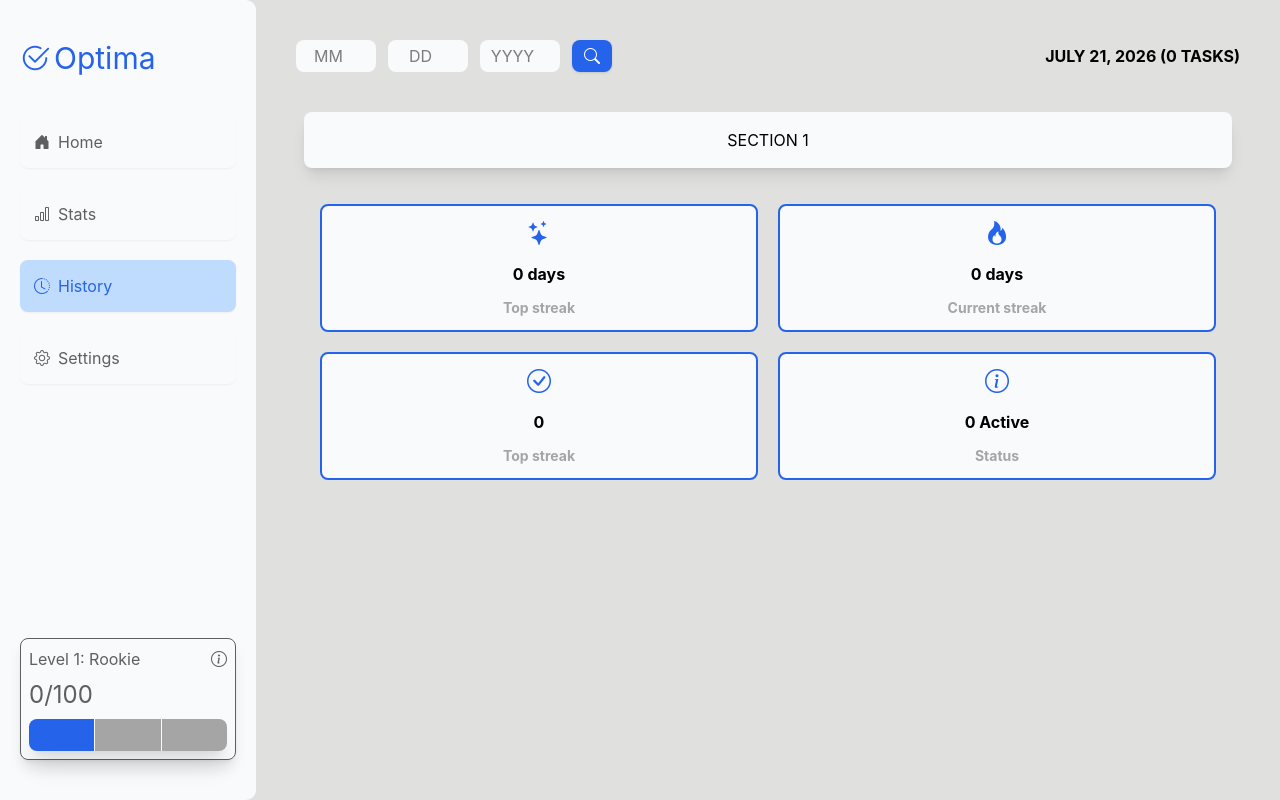
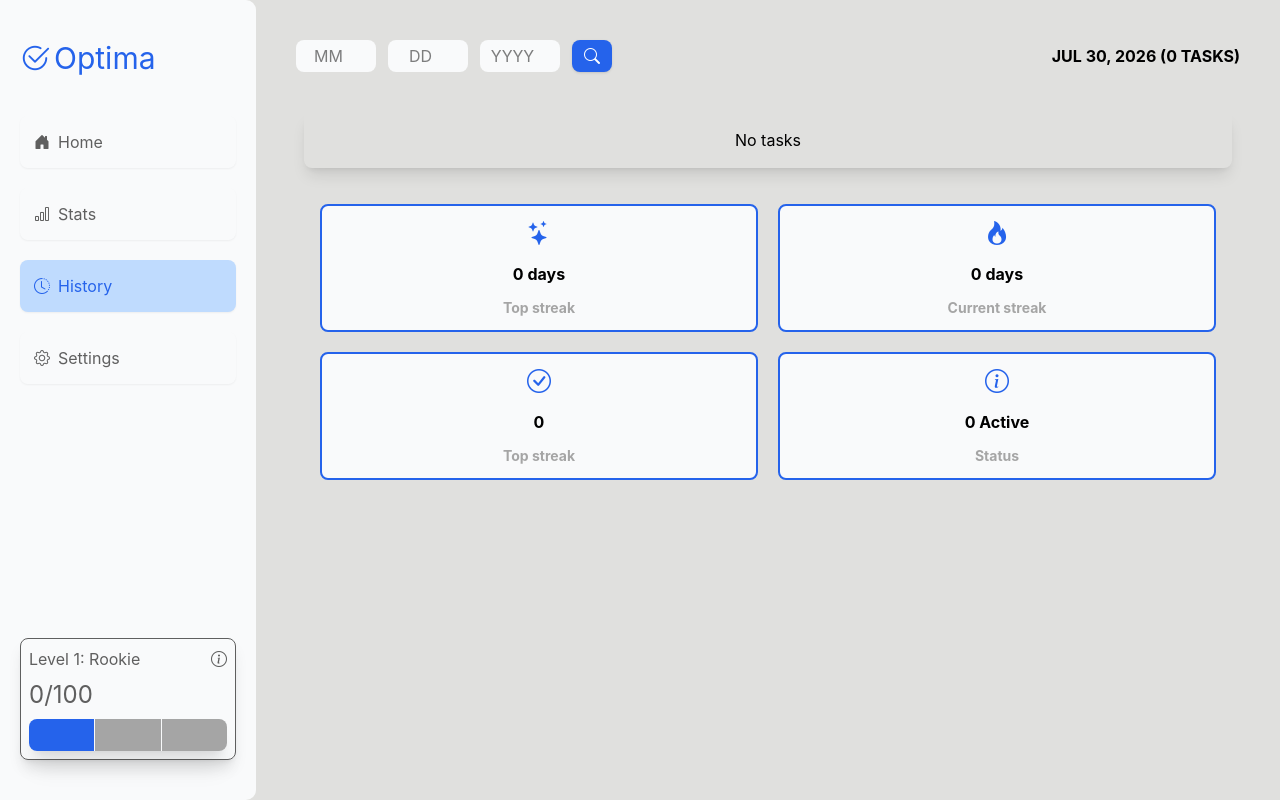
Before and after one commit to theinternetfae/Construction-site, a React (Vite) app: page /test/history in a window 1280 px wide. Built offline with nearby package versions, Linux system fonts and the light colour scheme.

Commit message:
Selecting history date

```diff
--- a/src/index.css
+++ b/src/index.css
@@ -624,7 +624,7 @@ body {
           }
 
           p {
-            @apply font-bold text-[10px]
+            @apply font-bold text-[10px] cursor-pointer
             lg:text-base;
           }
         }
@@ -633,7 +633,7 @@ body {
           @apply p-2 flex flex-col gap-5 mb-20;
 
           .history-tasks {
-            @apply p-4 text-center rounded-lg bg-[var(--mainbd-bg)] shadow-lg;
+            @apply p-4 text-center rounded-lg shadow-lg flex flex-col gap-5;
           }
 
           .history-result {
--- a/src/pages/History.jsx
+++ b/src/pages/History.jsx
@@ -1,21 +1,69 @@
+import { TaskContext } from "../js files/contexts";
+import dayjs from "../js files/DayJs";
+import { useContext, useEffect, useState, useMemo } from "react";
+import Task from "../utilities jsx/Task";
+
 function History() {
+
+    const {taskList} = useContext(TaskContext);
+
+    const [month, setMonth] = useState('');
+    const [date, setDate] = useState('');
+    const [year, setYear] = useState('');
+
+    const [selectedDate, setSelectedDate] = useState(dayjs());
+
+    function searchDate() {
+        const d = `${year}-${month}-${date}`;
+
+        setDate('');
+        setMonth('');
+        setYear('');
+
+        setSelectedDate(dayjs(d));
+    }
+
+    const todaysTasks = useMemo(() => {
+
+        const tasks = taskList.filter(t => selectedDate.isSame(dayjs(t.scheduledDate), "day"));
+
+        console.log(tasks);
+
+        return tasks;
+
+    }, [selectedDate, taskList])
+
+    useEffect(() => {
+        console.log(todaysTasks);
+    }, [])
+
     return (
         <div className="history">
             <section className="history-finder">
                 <div className="input-date">
-                    <input type="number" placeholder="MM"/>
-                    <input type="number" placeholder="DD"/>
-                    <input type="number" placeholder="YYYY"/>
-                    <i className="bi bi-search"></i>
+                    <input type="number" value={month} placeholder="MM" onChange={(e) => setMonth(e.target.value)}/>
+                    <input type="number" value={date} placeholder="DD" onChange={(e) => setDate(e.target.value)}/>
+                    <input type="number" value={year} placeholder="YYYY" onChange={(e) => setYear(e.target.value)}/>
+                    <i className="bi bi-search" onClick={(() => searchDate())}></i>
                 </div>
 
-                <p className="quick-info">JULY 21, 2026 (0 TASKS)</p>
+                <p className="quick-info" onClick={(() => setSelectedDate(dayjs()))}>
+                    {selectedDate.format('MMM DD, YYYY').toUpperCase()} ({`${todaysTasks.length} ${todaysTasks.length === 1 ? 'TASK' : 'TASKS'}`})
+                </p>
             </section>
 
             <section className="info-on-date">
 
                 <div className="history-tasks">
-                    SECTION 1
+                    {todaysTasks.length === 0 && 'No tasks'}
+                    {
+                        todaysTasks.map(t =>
+                            <Task
+                                taskInfo={t}
+                                noShow={true}
+                            />
+                        )
+                    }
                 </div>
 
                 <div className="history-result">
--- a/src/pages/Home.jsx
+++ b/src/pages/Home.jsx
@@ -122,7 +122,7 @@ function Home() {
                 <p className="current-date" onClick={() => {
                     setChosenDate(today);
                 }}>
-                    {`${chosenDate.format('MMMM DD, YYYY')}`}
+                    {chosenDate.format('MMMM DD, YYYY').toUpperCase()}
                 </p>
 
                 <i className="bi bi-clipboard-plus-fill" onClick={(() => setShowEditor(true))}></i>
--- a/src/utilities jsx/Task.jsx
+++ b/src/utilities jsx/Task.jsx
@@ -4,7 +4,7 @@ import { TaskContext } from "../js files/contexts.js";
 import { saveTaskList } from "../js files/Storage.js";
 import dayjs from "../js files/DayJs.js";
 
-function Task({taskInfo}) {
+function Task({taskInfo, noShow}) {
 
     const now = dayjs();
     const createdToday = !dayjs(taskInfo.scheduledDate).isToday();
@@ -24,12 +24,12 @@ function Task({taskInfo}) {
             </section>
 
             <section className="task-updates">
-                <i className={`bi bi-pencil ${createdToday ? 'cursor-not-allowed hover:text-[var(--muted-text)]' : ''} ${taskInfo.completed ? 'text-white hover:text-[var(--accent)]' : ''}`} title="Edit" onClick={() => {
+                <i className={`bi bi-pencil ${noShow ? 'hidden' : ''} ${createdToday ? 'cursor-not-allowed hover:text-[var(--muted-text)]' : ''} ${taskInfo.completed ? 'text-white hover:text-[var(--accent)]' : ''}`} title="Edit" onClick={() => {
                     if(createdToday) return;
                     setEditing(true)
                 }}></i>
 
-                <input type="checkbox" title="Complete" checked={taskInfo.completed} onChange={() => {
+                <input type="checkbox" title="Complete" hidden={noShow} checked={taskInfo.completed} onChange={() => {
 
                    if(createdToday) return;
 
```
